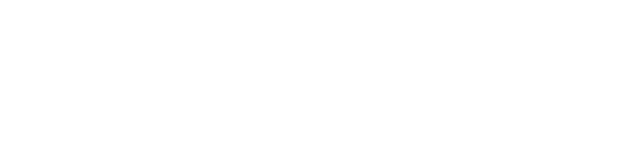
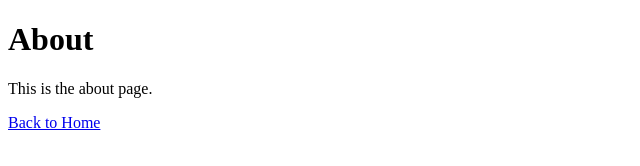
Before and after one commit to nelly030423/New-World-Store, a plain HTML site: page about.html in a window 1280 px wide. Shown: the whole page, without its empty margins (0-640 px from the left). Drawn offline with Linux system fonts and the light colour scheme.

Commit message:
Update about.html

```diff
--- a/about.html
+++ b/about.html
@@ -1,11 +1,12 @@
 <!DOCTYPE html>
 <html lang="en">
 <head>
-    <meta charset="UTF-8">
-    <meta name="viewport" content="width=device-width, initial-scale=1.0">
-    <title>Document</title>
+    <title>about</title>
 </head>
 <body>
+    <h1>About</h1>
+    <p>This is the about page.</p>
+    <a href="index.html">Back to Home</a>
 
 </body>
 </html>
```
